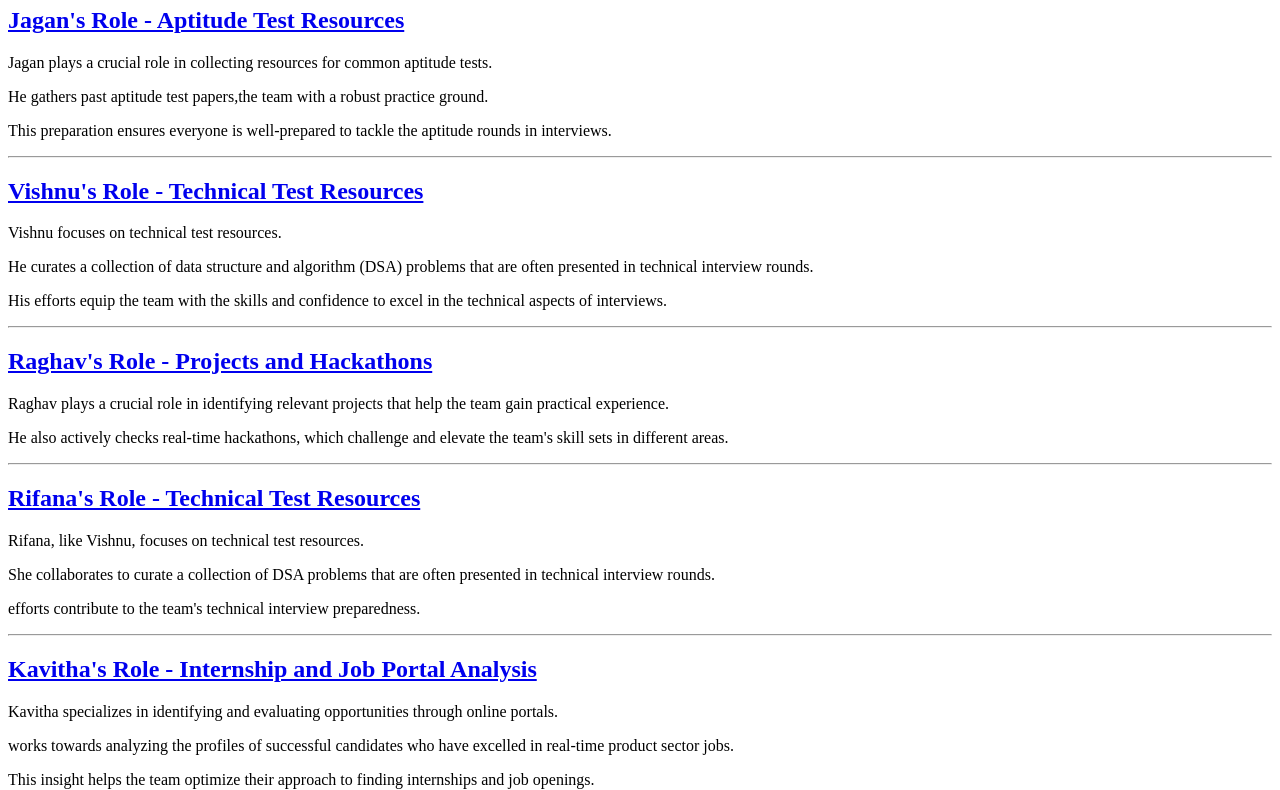
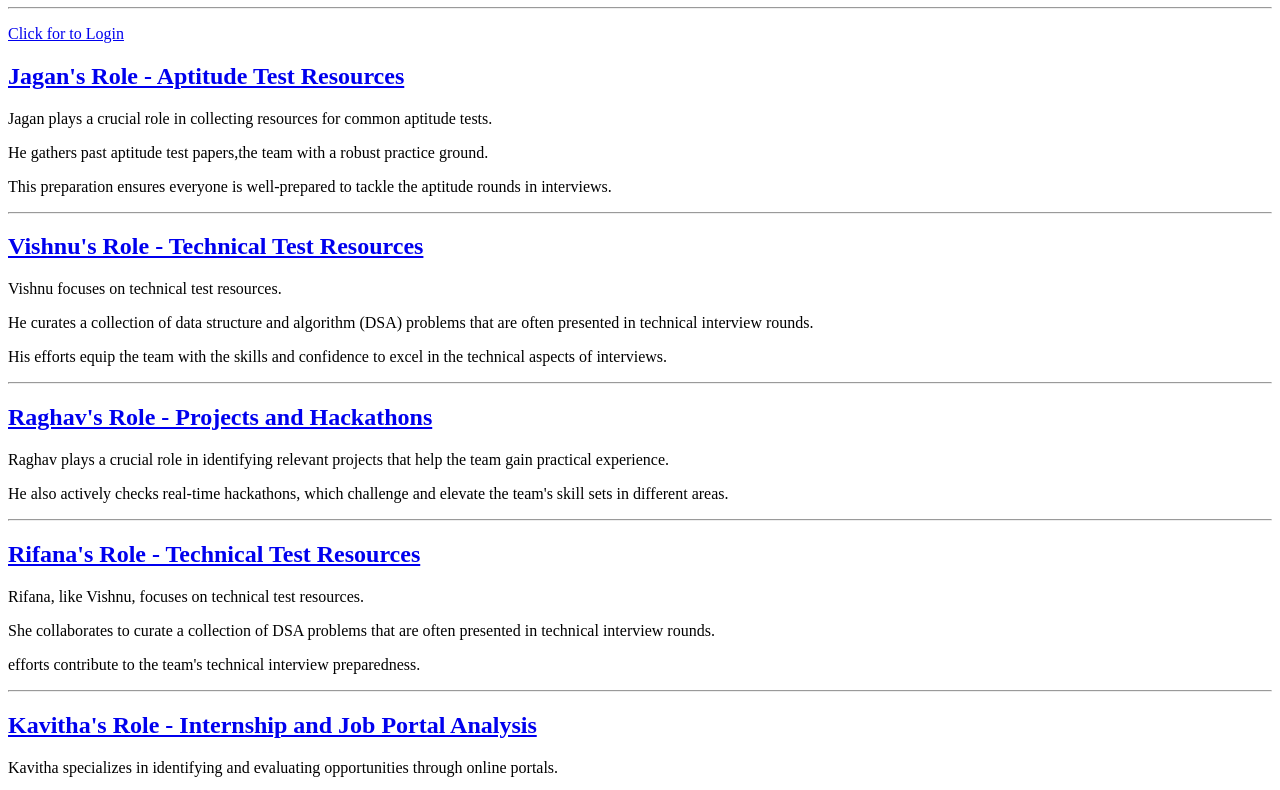
Before and after one commit to mahe115/teamwebpage, a plain HTML site: page Dashboard.html in a window 1280 px wide. Shown: the part 155-945 px from the top of the page. Drawn offline with Linux system fonts and the light colour scheme.

Commit message:
Add files via upload

```diff
--- a/Dashboard.html
+++ b/Dashboard.html
@@ -13,6 +13,8 @@
 </head>
 <body>
     <h1>Team 7 - Career Development Program Roles</h1>
+    <hr>
+    <p><a href="login.html">Click for to Login </a></p>
 
     <h2><a href="jagan.html">Jagan's Role - Aptitude Test Resources</a></h2>
     <p>Jagan plays a crucial role in collecting resources for common aptitude tests.
```
